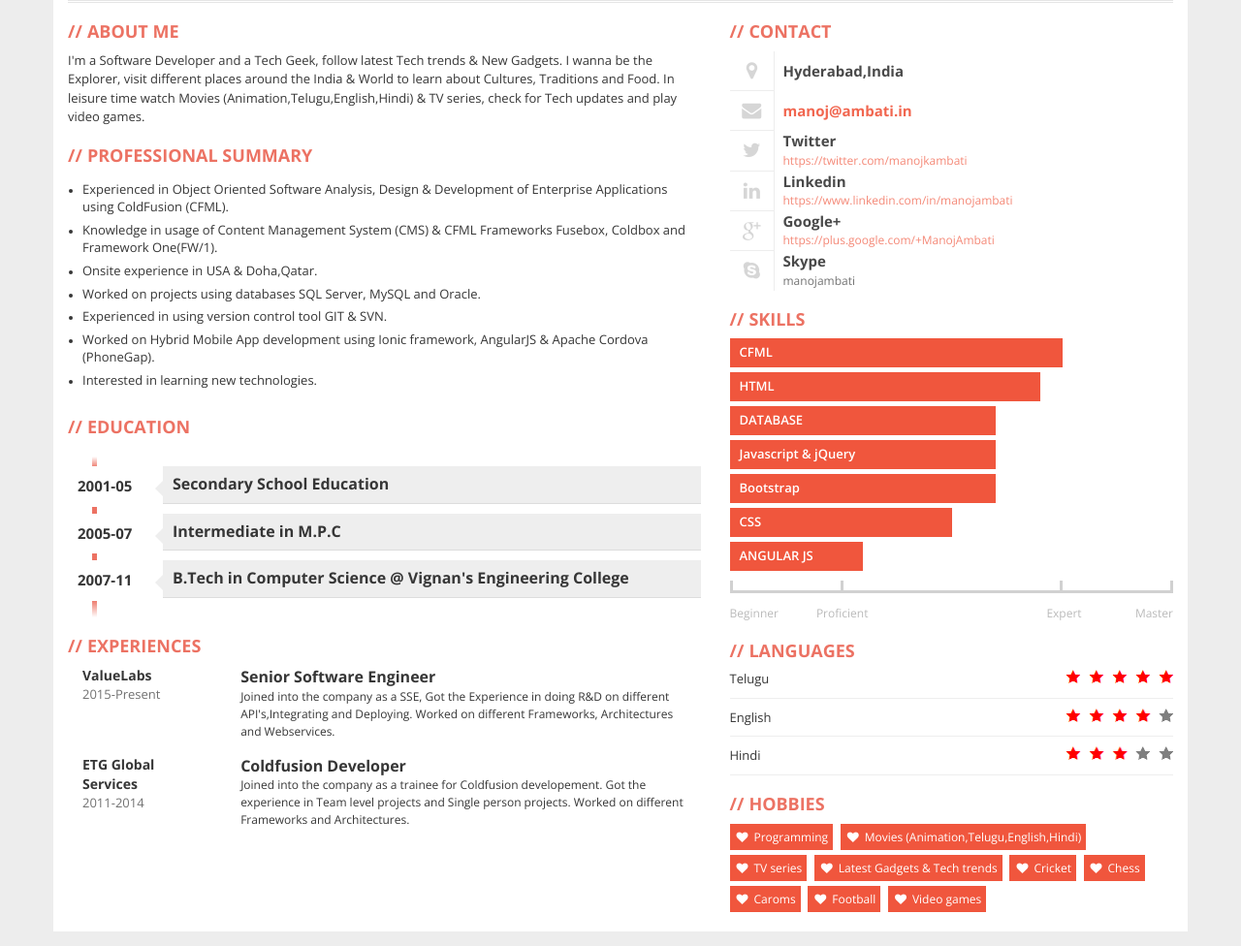
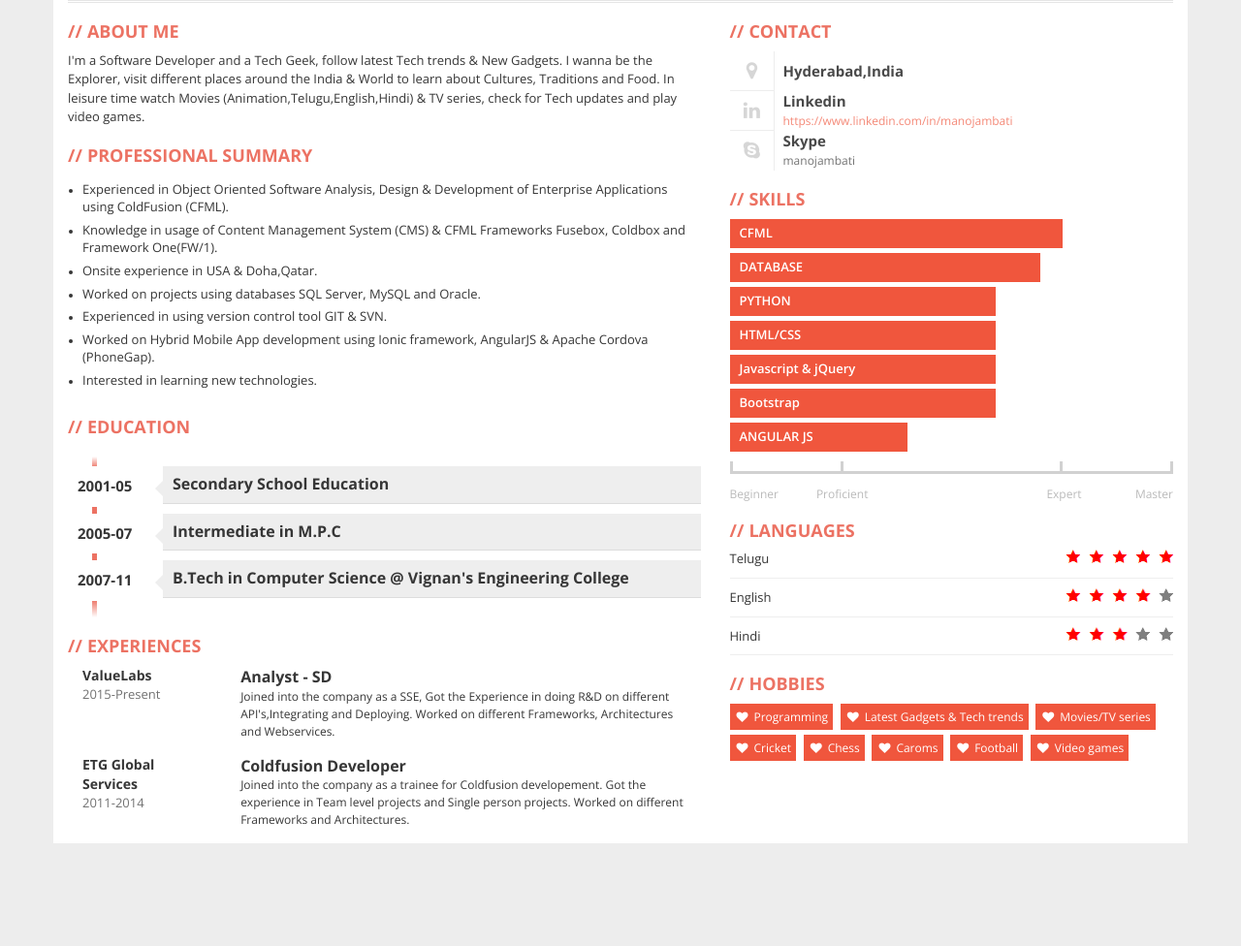
Before and after one commit to manojambati/manojambati.github.io, a plain HTML site: page index.html in a window 1280 px wide. Shown: the part 285-1261 px from the top of the page at 97% size. After the commit the page ends 1170 px from the top, so only its background shows below. Drawn offline with nearby package versions, Linux system fonts and the light colour scheme.

Commit message:
Changes for Index

```diff
--- a/index.html
+++ b/index.html
@@ -14,23 +14,23 @@
 
 		<meta name="description" content="I'm a Software Developer and a Tech Geek, follow latest Tech trends & New Gadgets. I wanna be the Explorer, visit different places around the India & World to learn about Cultures, Traditions and Food. In leisure time watch Movies (Animation,Telugu,English,Hindi) & TV series, check for Tech updates and play video games. This is site is about Manoj Ambati Resume | Manoj Ambati Portfolio" />
 		<meta name="site_name" content="Manoj Ambati" />
-		<meta name="image" content="http://manoj.me/img/manoj.jpg" />
+		<meta name="image" content="https://manojambati.github.io/img/manoj.jpg" />
 		<!-- Schema.org for Google -->
 		<meta itemprop="name" content="Manoj Ambati" />
 		<meta itemprop="description" content="I'm a Software Developer and a Tech Geek, follow latest Tech trends & New Gadgets. I wanna be the Explorer, visit different places around the India & World to learn about Cultures, Traditions and Food. In leisure time watch Movies (Animation,Telugu,English,Hindi) & TV series, check for Tech updates and play video games. This is site is about Manoj Ambati Resume | Manoj Ambati Portfolio" />
-		<meta itemprop="image" content="http://manoj.me/img/manoj.jpg" />
+		<meta itemprop="image" content="https://manojambati.github.io/img/manoj.jpg" />
 		<!-- Twitter -->
 		<meta name="twitter:card" content="summary" />
 		<meta name="twitter:title" content="Manoj Ambati" />
 		<meta name="twitter:description" content="I'm a Software Developer and a Tech Geek, follow latest Tech trends & New Gadgets. I wanna be the Explorer, visit different places around the India & World to learn about Cultures, Traditions and Food. In leisure time watch Movies (Animation,Telugu,English,Hindi) & TV series, check for Tech updates and play video games. This is site is about Manoj Ambati Resume | Manoj Ambati Portfolio" />
 		<meta name="twitter:site" content="@manojkambati" />
 		<meta name="twitter:creator" content="@manojkambati" />
-		<meta name="twitter:image:src" content="http://manoj.me/img/manoj.jpg" />
+		<meta name="twitter:image:src" content="https://manojambati.github.io/img/manoj.jpg" />
 		<!-- Open Graph general (Facebook, Pinterest & Google+) -->
 		<meta name="og:title" content="Manoj Ambati" />
 		<meta name="og:description" content="I'm a Software Developer and a Tech Geek, follow latest Tech trends & New Gadgets. I wanna be the Explorer, visit different places around the India & World to learn about Cultures, Traditions and Food. In leisure time watch Movies (Animation,Telugu,English,Hindi) & TV series, check for Tech updates and play video games. This is site is about Manoj Ambati Resume | Manoj Ambati Portfolio" />
-		<meta name="og:image" content="http://manoj.me/img/manoj.jpg" />
-		<meta name="og:url" content="http://manoj.me" />
+		<meta name="og:image" content="https://manojambati.github.io/img/manoj.jpg" />
+		<meta name="og:url" content="https://manojambati.github.io" />
 		<meta name="og:site_name" content="Manoj Ambati" />
 		<meta name="og:type" content="website" />
 
@@ -142,7 +142,7 @@
 								<div class="year">2015-Present</div>
 							</div>
 							<div class="col-xs-9">
-								<div class="profession">Senior Software Engineer</div>
+								<div class="profession">Analyst - SD</div>
 								<div class="description">Joined into the company as a SSE, Got the Experience in doing R&amp;D on different API's,Integrating and Deploying. Worked on different Frameworks, Architectures and Webservices.</div>
 							</div>
 						</div>
@@ -167,28 +167,10 @@
 							<div class="title only pull-right">Hyderabad,India</div>
 						</div>
 						<div class="contact-item">
-							<div class="icon pull-left text-center"><span class="fa fa-envelope fa-fw"></span></div>
-							<div class="title only pull-right"><a title="Mail" href="mailto:manoj@ambati.in">manoj@ambati.in</a></div>
-						</div>
-						<div class="contact-item">
-							<div class="icon pull-left text-center"><span class="fa fa-twitter fa-fw"></span></div>
-							<div class="title pull-right">Twitter</div>
-							<div class="description pull-right">
-								<a title="Twitter" href="https://twitter.com/manojkambati" target="_blank">https://twitter.com/manojkambati</a>
-							</div>
-						</div>
-						<div class="contact-item">
 							<div class="icon pull-left text-center"><span class="fa fa-linkedin fa-fw"></span></div>
 							<div class="title pull-right">Linkedin</div>
 							<div class="description pull-right">
 								<a title="Linkedin" href="https://www.linkedin.com/in/manojambati" target="_blank">https://www.linkedin.com/in/manojambati</a>
-							</div>
-						</div>
-						<div class="contact-item">
-							<div class="icon pull-left text-center"><span class="fa fa-google-plus fa-fw"></span></div>
-							<div class="title pull-right">Google+</div>
-							<div class="description pull-right">
-								<a title="Google+" href="https://plus.google.com/+ManojAmbati" target="_blank">https://plus.google.com/+ManojAmbati</a>
 							</div>
 						</div>
 						<div class="contact-item">
@@ -202,12 +184,12 @@
 						<h2>Skills</h2>
 						<div class="skills">
 							<div class="item-skills" data-percent="0.75">CFML</div>
-							<div class="item-skills" data-percent="0.70">HTML</div>
-							<div class="item-skills" data-percent="0.60">DATABASE</div>
+							<div class="item-skills" data-percent="0.70">DATABASE</div>
+							<div class="item-skills" data-percent="0.60">PYTHON</div>
+							<div class="item-skills" data-percent="0.60">HTML/CSS</div>
 							<div class="item-skills" data-percent="0.60">Javascript &amp; jQuery</div>
 							<div class="item-skills" data-percent="0.60">Bootstrap</div>
-							<div class="item-skills" data-percent="0.50">CSS</div>
-							<div class="item-skills" data-percent="0.30">ANGULAR JS</div>
+							<div class="item-skills" data-percent="0.40">ANGULAR JS</div>
 							<div class="skills-legend clearfix">
 								<div class="legend-left legend">Beginner</div>
 								<div class="legend-left legend"><span>Proficient</span></div>
@@ -229,9 +211,8 @@
 					<div class="box">
 						<h2>Hobbies</h2>
 						<div class="hobby">Programming</div>
-						<div class="hobby">Movies (Animation,Telugu,English,Hindi)</div>
-						<div class="hobby">TV series</div>
 						<div class="hobby">Latest Gadgets &amp; Tech trends</div>
+						<div class="hobby">Movies/TV series</div>
 						<div class="hobby">Cricket</div>
 						<div class="hobby">Chess</div>
 						<div class="hobby">Caroms</div>
```
